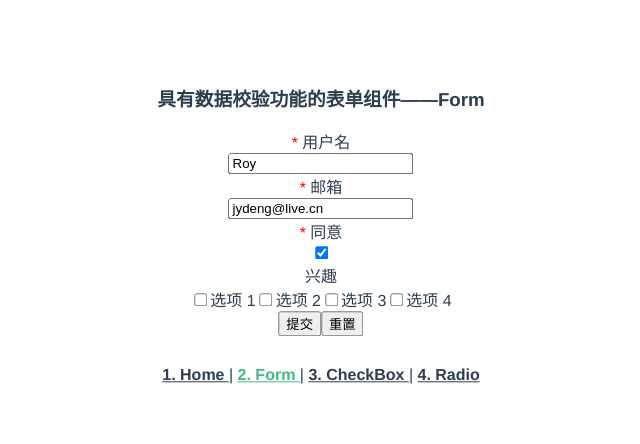
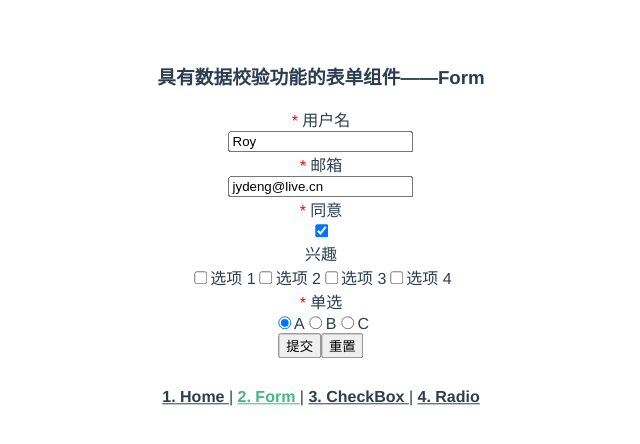
Before and after one commit to jydeng/vue-component, a Vue app: page /#/form in a window 1280 px wide. Shown: the top 444 px of the page, without its empty margins (319-959 px from the left). Built offline with nearby package versions, Linux system fonts and the light colour scheme.

Commit message:
完善Radio组件，集成到Form组件中

```diff
--- a/src/components/Radio/Radio.vue
+++ b/src/components/Radio/Radio.vue
@@ -6,16 +6,18 @@
         :value="label"
         :checked="currentValue"
         @change="change"
-      />
+      >
     </span>
     <slot></slot>
   </label>
 </template>
 <script>
+import Emitter from "../../mixins/emitter.js";
 import { findComponentUpward } from "../../utils/assist.js";
 
 export default {
   name: "iRadio",
+  mixins: [Emitter],
   props: {
     label: {
       type: [Number, String, Boolean]
@@ -38,6 +40,7 @@ export default {
         this.parent.change(this.label);
       } else {
         this.$emit("input", this.label);
+        this.dispatch("iFormItem", "on-form-change", value);
       }
     },
     updateModel() {
--- a/src/components/Radio/RadioGroup.vue
+++ b/src/components/Radio/RadioGroup.vue
@@ -1,11 +1,15 @@
 <template>
-  <div><slot></slot></div>
+  <div>
+    <slot></slot>
+  </div>
 </template>
 <script>
+import Emitter from "../../mixins/emitter.js";
 import { findComponentsDownward } from "../../utils/assist.js";
 
 export default {
   name: "iRadioGroup",
+  mixins: [Emitter],
   props: {
     value: {
       type: [String, Number, Boolean]
@@ -21,6 +25,8 @@ export default {
     change(data) {
       this.currentValue = data;
       this.$emit("input", data);
+      this.$emit("on-change", data);
+      this.dispatch("iFormItem", "on-form-change", data);
     },
     updateModel(update) {
       this.childrens = findComponentsDownward(this, "iRadio");
--- a/src/views/Form.vue
+++ b/src/views/Form.vue
@@ -9,11 +9,7 @@
         <i-input v-model="formValidate.mail"></i-input>
       </i-form-item>
       <i-form-item prop="agree" label="同意">
-        <i-checkbox
-          v-model="formValidate.agree"
-          true-value="1"
-          false-value
-        ></i-checkbox>
+        <i-checkbox v-model="formValidate.agree" true-value="1" false-value></i-checkbox>
       </i-form-item>
       <i-form-item label="兴趣">
         <i-checkbox-group v-model="formValidate.fun">
@@ -23,6 +19,13 @@
           <i-checkbox label="option4">选项 4</i-checkbox>
         </i-checkbox-group>
       </i-form-item>
+      <i-form-item label="单选" prop="picked">
+        <i-radio-group v-model="formValidate.picked">
+          <i-radio label="A">A</i-radio>
+          <i-radio label="B">B</i-radio>
+          <i-radio label="C">C</i-radio>
+        </i-radio-group>
+      </i-form-item>
     </i-form>
     <div>
       <button @click="handleSubmit">提交</button>
@@ -31,21 +34,32 @@
   </div>
 </template>
 <script>
-import iForm from "../components/Form/Form.vue";
-import iFormItem from "../components/Form/FormItem.vue";
-import iInput from "../components/Input/Input.vue";
-import iCheckbox from "../components/CheckBox/CheckBox.vue";
+import iForm from "../components/Form/Form";
+import iFormItem from "../components/Form/FormItem";
+import iInput from "../components/Input/Input";
+import iCheckbox from "../components/CheckBox/CheckBox";
 import iCheckboxGroup from "../components/CheckBox/CheckBoxGroup";
+import iRadio from "../components/Radio/Radio";
+import iRadioGroup from "../components/Radio/RadioGroup";
 
 export default {
-  components: { iForm, iFormItem, iInput, iCheckbox, iCheckboxGroup },
+  components: {
+    iForm,
+    iFormItem,
+    iInput,
+    iCheckbox,
+    iCheckboxGroup,
+    iRadio,
+    iRadioGroup
+  },
   data() {
     return {
       formValidate: {
         name: "Roy",
         mail: "jydeng@live.cn",
         agree: "1",
-        fun: []
+        fun: [],
+        picked: "A"
       },
       ruleValidate: {
         name: [{ required: true, message: "用户名不能为空", trigger: "blur" }],
@@ -55,7 +69,8 @@ export default {
         ],
         agree: [
           { required: true, message: "请勾选用户协议", trigger: "change" }
-        ]
+        ],
+        picked: [{ required: true, message: "请选择", trigger: "change" }]
       }
     };
   },
--- a/src/views/Radio.vue
+++ b/src/views/Radio.vue
@@ -7,7 +7,7 @@
     选中：{{ picked }}
     <div>
       <i-radio-group v-model="mu">
-        组：
+        单选组：
         <i-radio label="A">A</i-radio>
         <i-radio label="B">B</i-radio>
         <i-radio label="C">C</i-radio>
```
